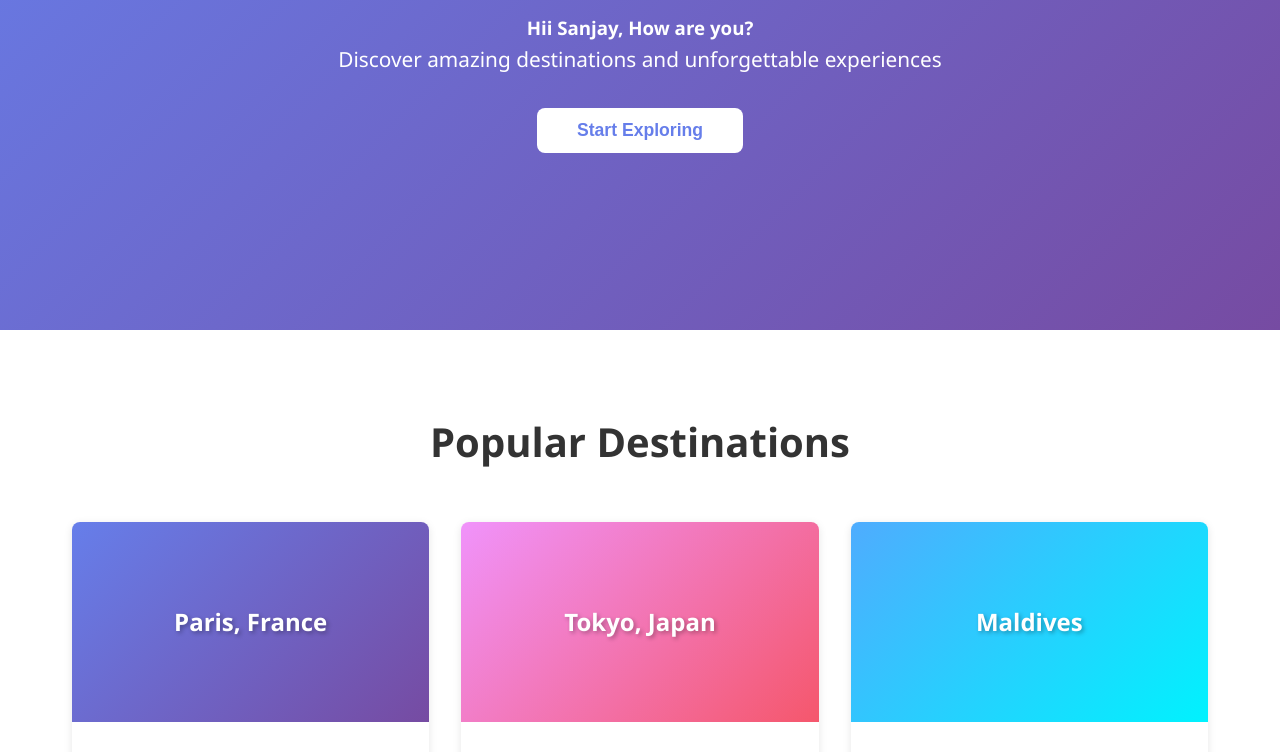
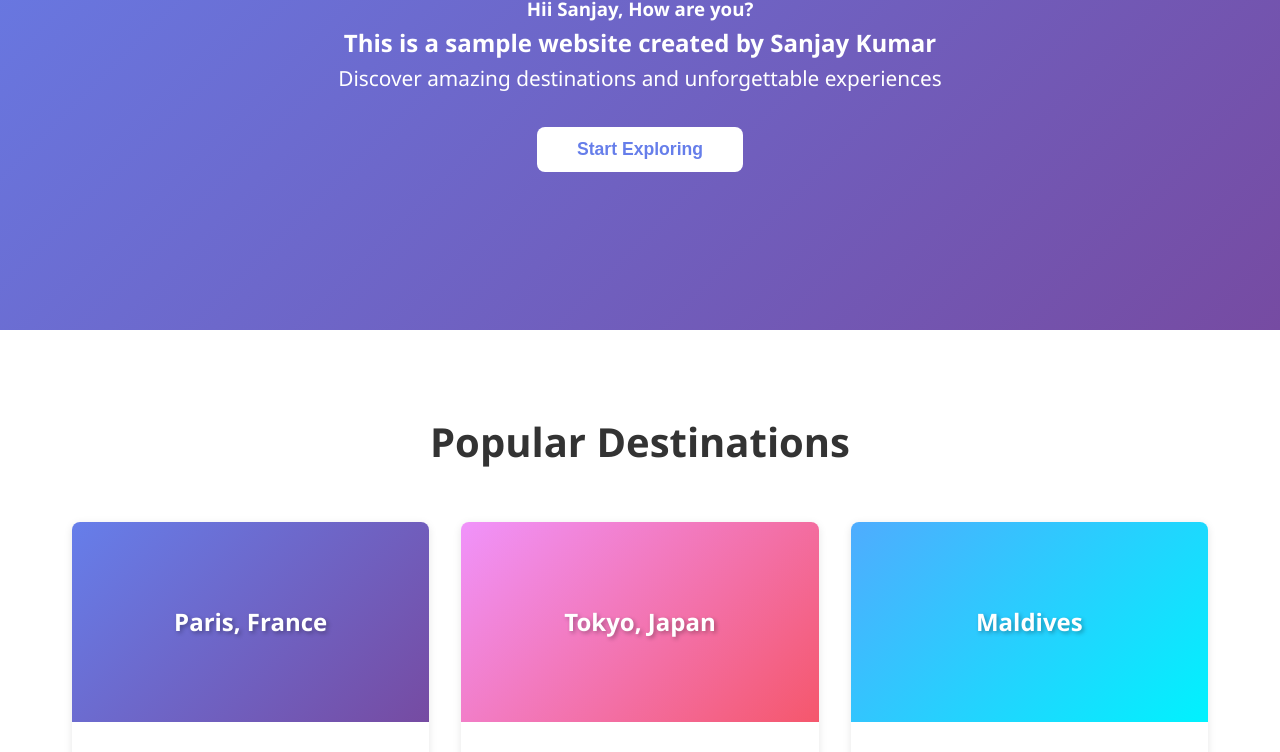
Before and after one commit to Sanjaykumar0102/GitCollab, a plain HTML site: page travel-website/index.html in a window 1280 px wide. Shown: the part 348-1100 px from the top of the page. Drawn offline with Linux system fonts and the light colour scheme.

Commit message:
h2 below h3

```diff
--- a/travel-website/index.html
+++ b/travel-website/index.html
@@ -30,6 +30,7 @@
         <div class="hero-content">
             <h1>Explore the World</h1>
             <h3> Hii Sanjay, How are you? </h3>
+            <h2>This is a sample website created by Sanjay Kumar</h2>
             <p>Discover amazing destinations and unforgettable experiences</p>
             <button class="cta-button">Start Exploring</button>
         </div>
```
